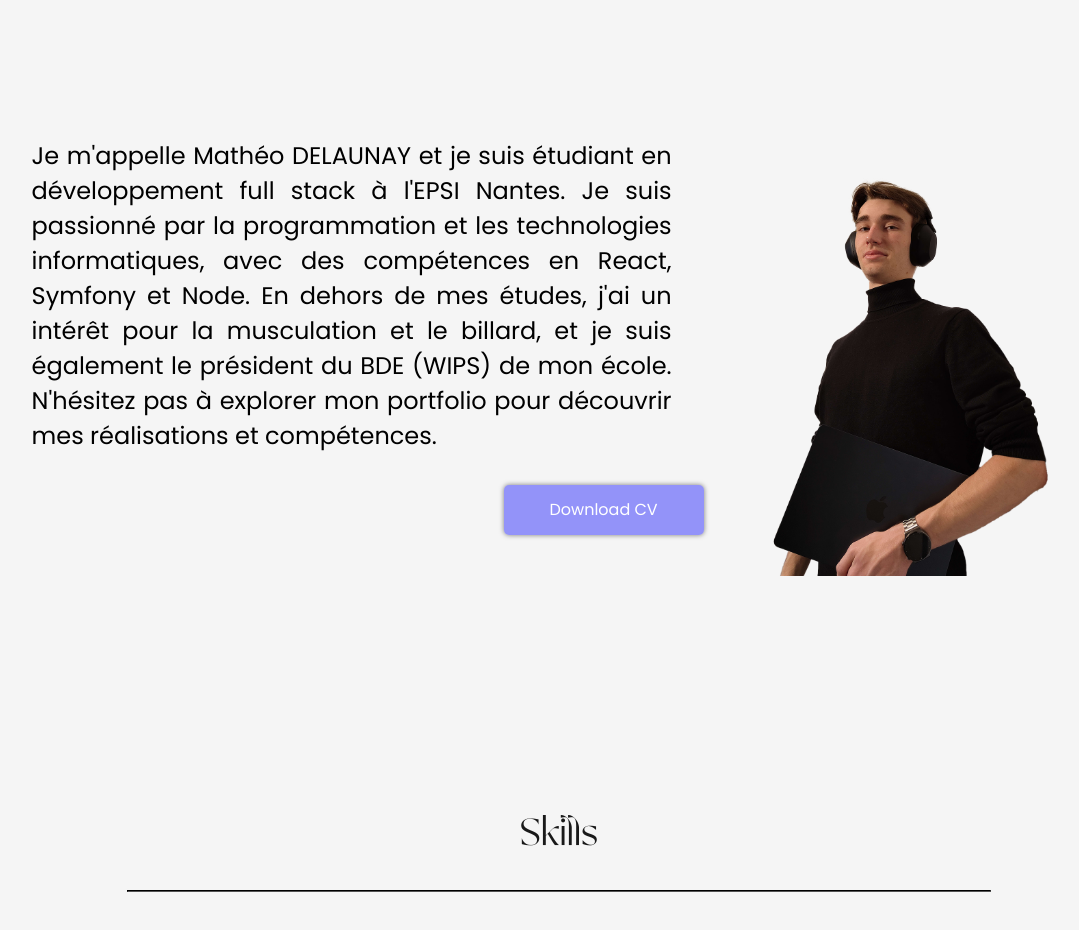
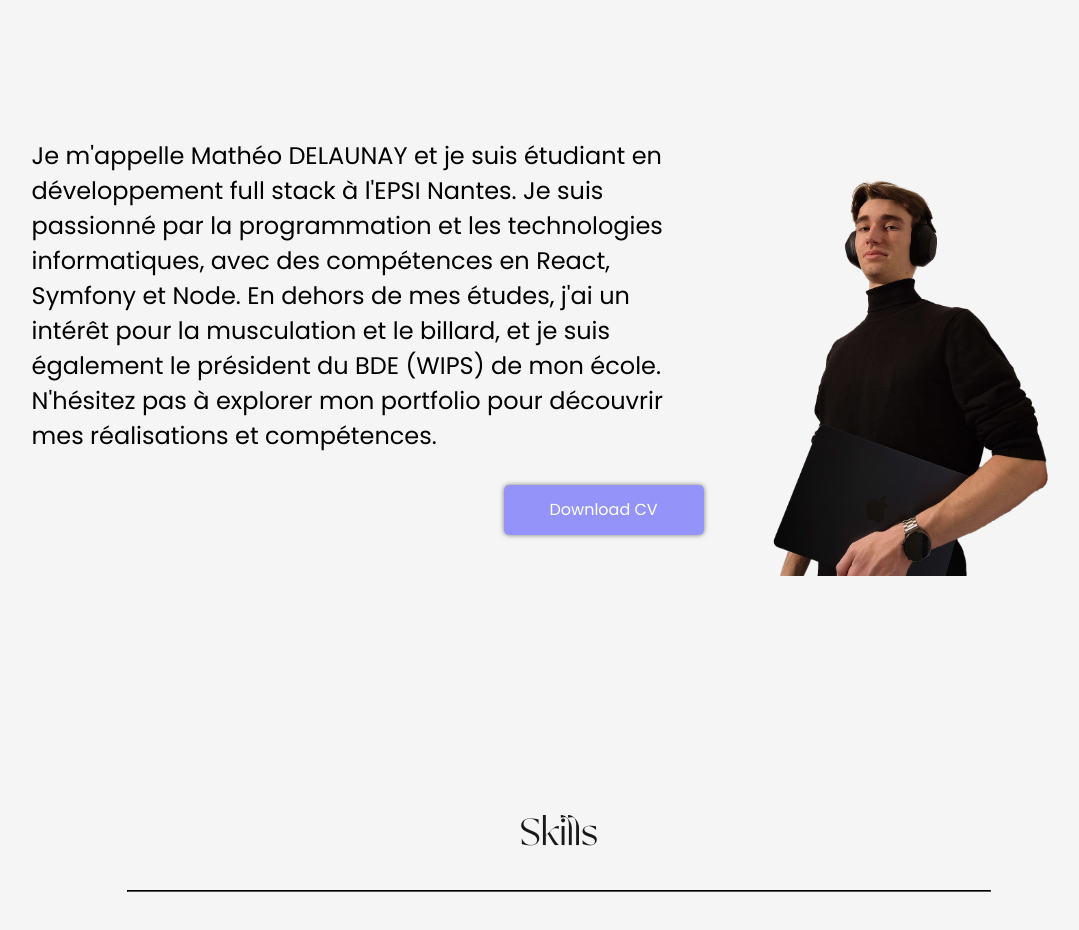
Before and after one commit to D-Seonay/portfolio-matheo-delaunay-2024, a React (Create React App) app: page /about in a window 1280 px wide. Shown: the part 1340-2270 px from the top of the page, without its empty margins (81-1160 px from the left). Built offline with nearby package versions, Linux system fonts and the light colour scheme.

Commit message:
style : text-align

```diff
--- a/src/component/AboutMe.jsx
+++ b/src/component/AboutMe.jsx
@@ -104,7 +104,7 @@ const Text = styled.span`
   font-size: 1.5rem;
   color: ${props => (props.theme === 'light' ? '#000' : '#fff')};
   margin-right: 2rem;
-  text-align: justify;
+  text-align: initial;
   max-width: 50vw;
 
   @media (max-width: 1192px) {
```
